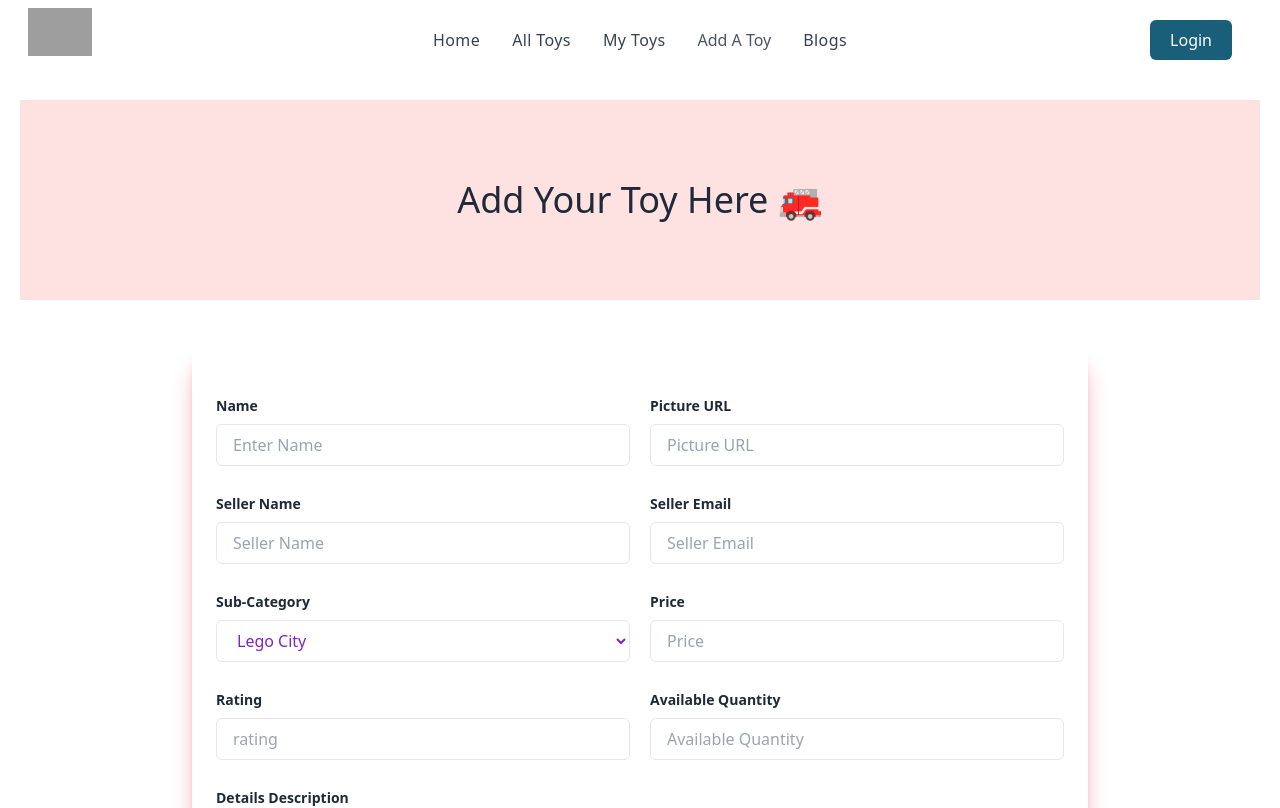
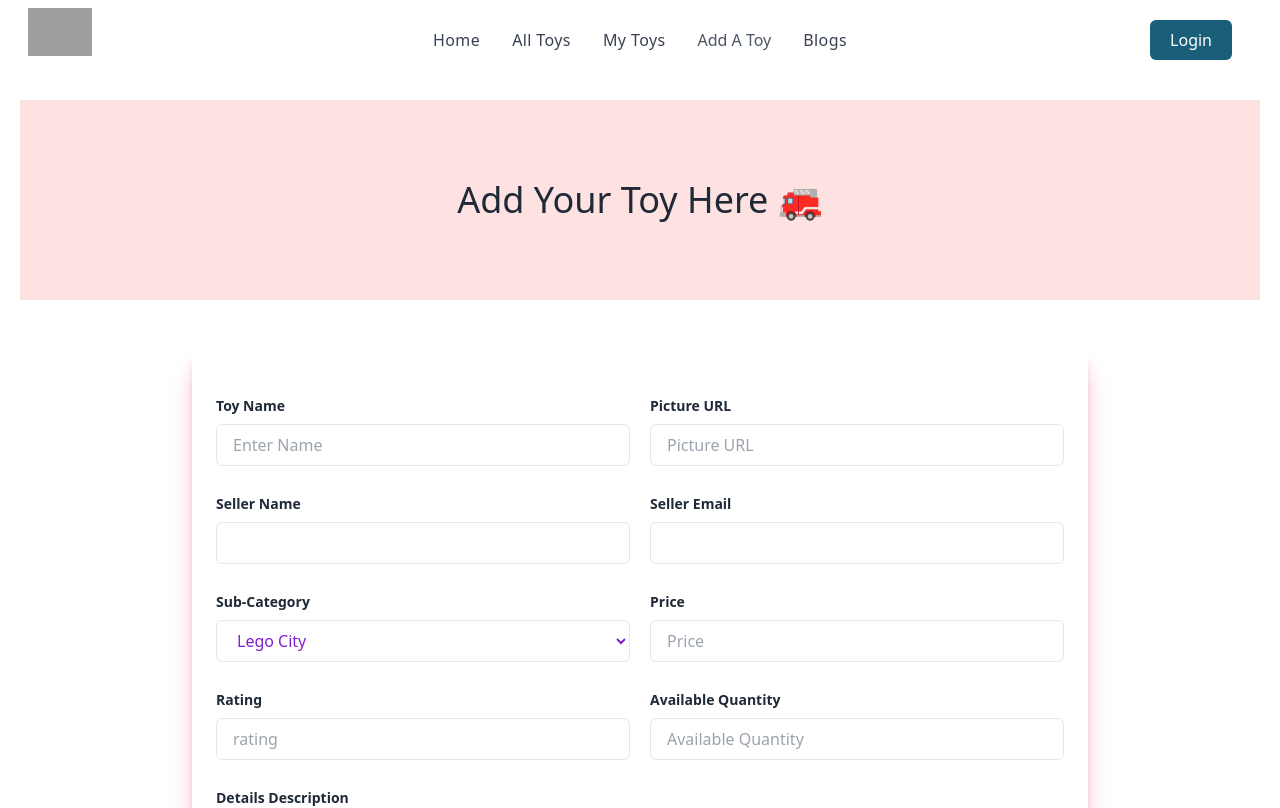
Before and after one commit to nahid-dev/toy-project-client, a React (Vite) app: page /addAToy in a window 1280 px wide. Shown: the top 808 px of the page. Built offline with nearby package versions, Linux system fonts and the light colour scheme; no server answers; grey boxes are pictures that could not be loaded.

Commit message:
add toy fuction running

```diff
--- a/src/Pages/Home/AddToy/AddToy.jsx
+++ b/src/Pages/Home/AddToy/AddToy.jsx
@@ -1,6 +1,35 @@
-import React from "react";
+import React, { useContext } from "react";
+import { AuthContext } from "../../Providers/AuthProviders";
 
 const AddToy = () => {
+  const { user } = useContext(AuthContext);
+
+  const handleAddToyButton = (e) => {
+    e.preventDefault();
+
+    const form = e.target;
+    const toy_name = form.toyName.value;
+    const photoUrl = form.photoURL.value;
+    const seller_name = user?.displayName;
+    const seller_email = user?.email;
+    const sub_category = form.sub_category.value;
+    const price = form.price.value;
+    const rating = form.rating.value;
+    const available_quantity = form.available_quantity.value;
+    const description = form.textarea.value;
+    const toyInfo = {
+      toy_name,
+      photoUrl,
+      seller_name,
+      seller_email,
+      sub_category,
+      price,
+      rating,
+      available_quantity,
+      description,
+    };
+    console.log(toyInfo);
+  };
   return (
     <div className="main-container">
       <div className="text-center bg-red-100 py-20 mt-5">
@@ -12,16 +41,19 @@ const AddToy = () => {
       <div>
         <div className="relative flex flex-col justify-center min-h-screen mb-5">
           <div className="w-full p-6 m-auto mt-12 bg-white rounded-md shadow-xl shadow-rose-600/40 lg:max-w-4xl">
-            <form className="mt-6 grid grid-cols-2 gap-5">
+            <form
+              onSubmit={handleAddToyButton}
+              className="mt-6 grid grid-cols-2 gap-5"
+            >
               <div className="mb-2">
                 <label className="block text-sm font-semibold text-gray-800">
-                  Name
+                  Toy Name
                 </label>
                 <input
                   type="text"
                   className="block w-full px-4 py-2 mt-2 text-purple-700 bg-white border rounded-md focus:border-purple-400 focus:ring-purple-300 focus:outline-none focus:ring focus:ring-opacity-40"
                   placeholder="Enter Name"
-                  name="name"
+                  name="toyName"
                   required
                 />
               </div>
@@ -44,8 +76,9 @@ const AddToy = () => {
                 <input
                   type="text"
                   className="block w-full px-4 py-2 mt-2 text-purple-700 bg-white border rounded-md focus:border-purple-400 focus:ring-purple-300 focus:outline-none focus:ring focus:ring-opacity-40"
-                  placeholder="Seller Name"
+                  readOnly
                   name="sellerName"
+                  defaultValue={user?.displayName}
                 />
               </div>
               <div className="mb-2">
@@ -56,7 +89,8 @@ const AddToy = () => {
                   type="email"
                   className="block w-full px-4 py-2 mt-2 text-purple-700 bg-white border rounded-md focus:border-purple-400 focus:ring-purple-300 focus:outline-none focus:ring focus:ring-opacity-40"
                   name="sellerEmail"
-                  placeholder="Seller Email"
+                  readOnly
+                  defaultValue={user?.email}
                 />
               </div>
               <div className="mb-2">
@@ -68,9 +102,9 @@ const AddToy = () => {
                   className="block w-full px-4 py-2 mt-2 text-purple-700 bg-white border rounded-md focus:border-purple-400 focus:ring-purple-300 focus:outline-none focus:ring focus:ring-opacity-40"
                   required
                 >
-                  <option value="">Lego City</option>
-                  <option value="">Lego Cars</option>
-                  <option value="">Lego Architecture</option>
+                  <option value="Lego City">Lego City</option>
+                  <option value="Lego Cars">Lego Cars</option>
+                  <option value="Lego Architecture">Lego Architecture</option>
                 </select>
               </div>
               <div className="mb-2">
```
